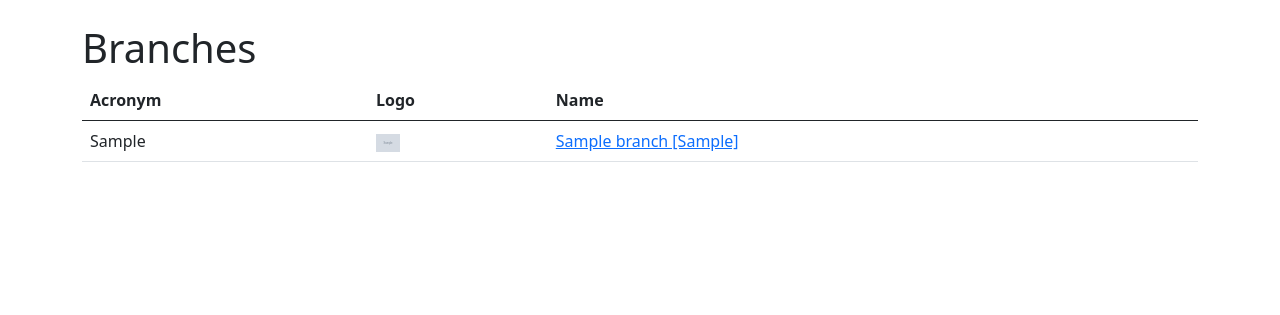
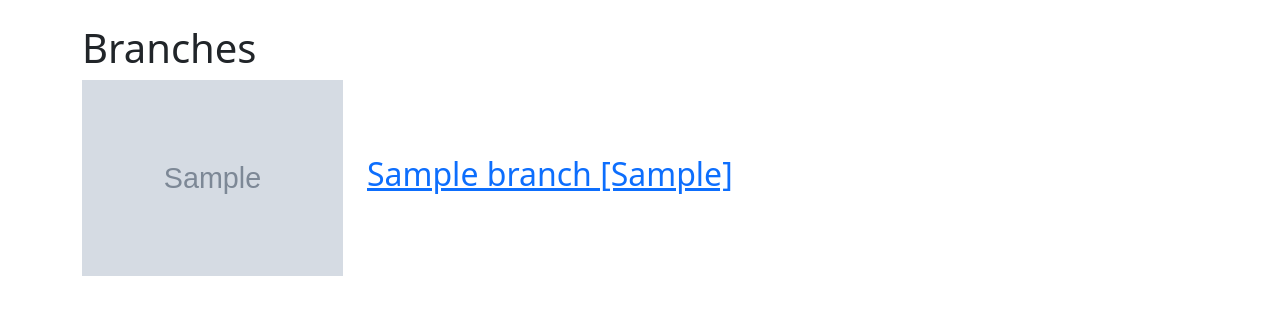
Before and after one commit to Damillora/Altessimo, a Django app: page /taxonomy/branches in a window 1280 px wide. Shown: the part 56-371 px from the top of the page. Run offline with Django 3.2, Linux system fonts and the light colour scheme; tables that the repository leaves empty hold one stand-in row (values such as "Sample post"); grey boxes marked "Sample" are stand-in pictures.

```diff
--- a/artists/templates/artists/show.html
+++ b/artists/templates/artists/show.html
@@ -33,7 +33,7 @@
                     Alias
                 </th>
                 <td>
-                    <a href="/artists/{{ alias.id }}">{{ alias.romanized_name }}</a>
+                    <a href="/artists/{{ alias.slug }}">{{ alias.romanized_name }}</a>
                 </td>
             </tr>
             {% endfor %}
--- a/categories/templates/branches/index.html
+++ b/categories/templates/branches/index.html
@@ -3,24 +3,18 @@
 {% block title %}Branches{% endblock %}
 {% block content %}
     <h1>Branches</h1>
-    <table class="table">
-        <thead>
-            <th>Acronym</th>
-            <th>Logo</th>
-            <th>Name</th>
-        </thead>
-        <tbody>
-        {% for branch in branches %}
-        <tr>
-            <td>{{ branch.acronym }}</td>
-            <td>
-                {% if branch.logo %}
-                <img src="{{ branch.logo.path }}" width=24>
-                {% endif %}
-            </td>
-            <td><a href="/taxonomy/branches/{{ branch.acronym }}">{{ branch.name }} [{{ branch.acronym }}]</a></td>
-        </tr>
-        {% endfor %}
-        </tbody>
-    </table>
+    {% for branch in branches %}
+    <div class="row song-row branch-{{ branch.acronym }}">
+        <div class="col col-md-3">
+            {% if branch.logo %}
+            <img src="{{ branch.logo.url }}" class="img-fluid">
+            {% endif %}
+        </div>
+        <div class="col col-md-9">
+            <div class="row h-100 align-items-center">
+                <p class="h2"><a href="/taxonomy/branches/{{ branch.acronym }}">{{ branch.name }} [{{ branch.acronym }}]</a></p>
+            </div>
+        </div>
+    </div>
+    {% endfor %}
 {% endblock %}
--- a/songs/templates/songs/show.html
+++ b/songs/templates/songs/show.html
@@ -8,7 +8,7 @@
     <table class="table">
         <tbody>
             {% if song.branch %}
-            <tr>
+            <tr class="song-row branch-{{ song.branch.acronym }}">
                 <th scope="row">Branch</th>
                 <td><a href="/taxonomy/branches/{{ song.branch.acronym }}">[{{ song.branch.acronym }}] {{ song.branch.name }}</a></td>
             </tr>
--- a/templates/layouts/base.html
+++ b/templates/layouts/base.html
@@ -1,3 +1,5 @@
+{% load static %}
+
 <!DOCTYPE html>
 <html lang="en">
 
@@ -9,6 +11,7 @@
     </title>
     <link href="https://cdn.jsdelivr.net/npm/bootstrap@5.0.0-beta1/dist/css/bootstrap.min.css" rel="stylesheet"
         integrity="sha384-giJF6kkoqNQ00vy+HMDP7azOuL0xtbfIcaT9wjKHr8RbDVddVHyTfAAsrekwKmP1" crossorigin="anonymous">
+    <link href="{% static 'branches.css' %}" rel="stylesheet">
 </head>
 
 <body>
```
Also changed, not shown: artists/views.py (+7 -1 lines), templates/components/song-table.html (+1 -7 lines).
